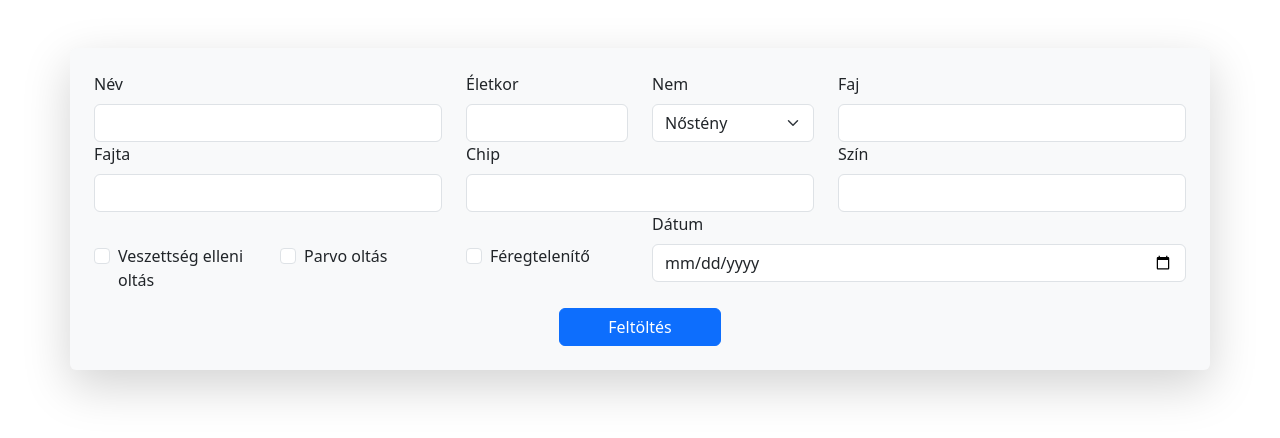
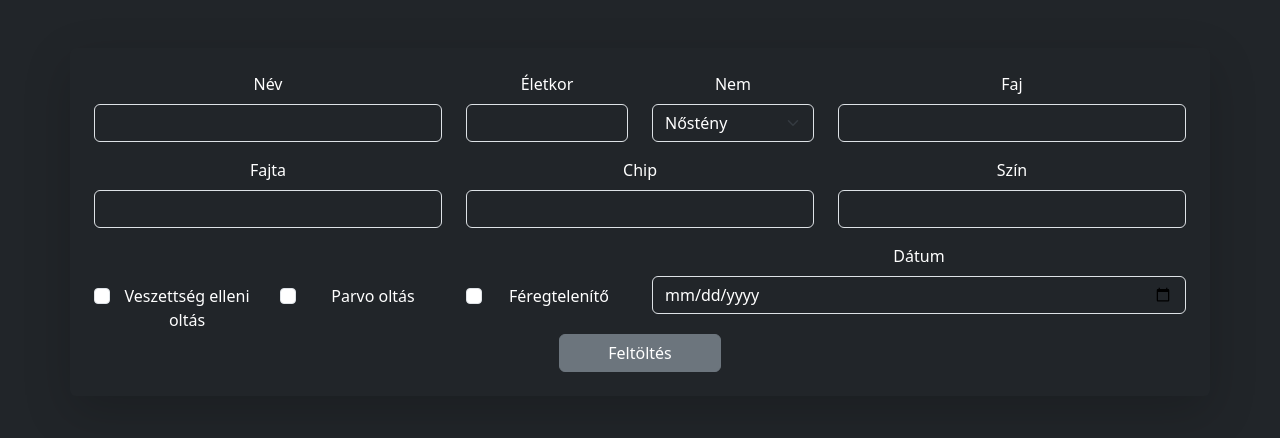
Before and after one commit to bandiiskola/MenhelyProjekt, an Angular app in the folder Menhely/: page /feltoltes in a window 1280 px wide. Shown: the top 438 px of the page. Built offline with nearby package versions, Linux system fonts and the light colour scheme.

Commit message:
teljesen kész

```diff
--- a/Menhely/src/app/app.component.html
+++ b/Menhely/src/app/app.component.html
@@ -4,9 +4,8 @@
     <meta charset="UTF-8">
     <meta name="viewport" content="width=device-width, initial-scale=1.0">
     <title>Document</title>
-    <link href="https://cdn.jsdelivr.net/npm/bootstrap@5.3.3/dist/css/bootstrap.min.css" rel="stylesheet" integrity="sha384-QWTKZyjpPEjISv5WaRU9OFeRpok6YctnYmDr5pNlyT2bRjXh0JMhjY6hW+ALEwIH" crossorigin="anonymous">
 </head>
-<body>
+<body class="bg-dark">
     <router-outlet></router-outlet>
 </body>
 </html>
--- a/Menhely/src/app/input/input.component.html
+++ b/Menhely/src/app/input/input.component.html
@@ -1,17 +1,13 @@
-<form
-  class="container mt-5 p-4 rounded shadow-lg bg-light"
-  (ngSubmit)="onSubmit()"
->
+<div class="container mt-5 p-4 rounded shadow-lg bg-dark text-white text-center">
 <div class="row">
   <div class="col-md-4">
     <label for="name" class="form-label">Név</label>
     <input
       type="text"
       id="name"
-      class="form-control"
+      class="form-control bg-dark text-white"
       maxlength="50"
       name="nev"
-      required
     />
   </div>
   <div class="col-md-2">
@@ -19,20 +15,18 @@
     <input
       type="number"
       id="age"
-      class="form-control"
+      class="form-control bg-dark text-white"
       oninput="javascript: if (this.value.length > this.maxLength) this.value = this.value.slice(0, this.maxLength);"
       maxlength="3"
       name="eletkor"
-      required
     />
   </div>
   <div class="col-md-2">
     <label for="gender" class="form-label">Nem</label>
     <select
       id="gender"
-      class="form-select"
+      class="form-select bg-dark text-white"
       name="nem"
-      required
     >
       <option value="0">Nőstény</option>
       <option value="1">Hím</option>
@@ -43,23 +37,21 @@
     <input
       type="text"
       id="species"
-      class="form-control"
+      class="form-control bg-dark text-white"
       maxlength="40"
       name="faj"
-      required
     />
   </div>
 </div>
-<div class="row">
+<div class="row mt-3">
   <div class="col-md-4">
     <label for="breed" class="form-label">Fajta</label>
     <input
       type="text"
       id="breed"
-      class="form-control"
+      class="form-control bg-dark text-white"
       maxlength="50"
       name="fajta"
-      required
     />
   </div>
   <div class="col-md-4">
@@ -67,11 +59,10 @@
     <input
       type="text"
       id="chip"
-      class="form-control"
+      class="form-control bg-dark text-white"
       maxlength="15"
       pattern="[0-9]{15}"
       name="chip"
-      required
     />
   </div>
   <div class="col-md-4">
@@ -79,16 +70,15 @@
     <input
       type="text"
       id="color"
-      class="form-control"
+      class="form-control bg-dark text-white"
       maxlength="40"
       name="szin"
-      required
     />
   </div>
 </div>
-<div class="row">
-  <div class="col-md-2" style="margin-top: 2rem;">
-    <div class="form-check mb-3">
+<div class="row mt-3">
+  <div class="col-md-2" style="margin-top: 2.5rem;">
+    <div class="form-check">
       <label class="form-check-label" for="rabies">Veszettség elleni oltás</label>
       <input
         class="form-check-input"
@@ -98,7 +88,7 @@
       />
     </div>
   </div>
-  <div class="col-md-2" style="margin-top: 2rem;">
+  <div class="col-md-2" style="margin-top: 2.5rem;">
     <div class="form-check mb-3">
       <input
         class="form-check-input"
@@ -109,7 +99,7 @@
       <label class="form-check-label" for="parvo">Parvo oltás</label>
     </div>
   </div>
-  <div class="col-md-2" style="margin-top: 2rem;">
+  <div class="col-md-2" style="margin-top: 2.5rem;">
     <div class="form-check mb-3">
       <input
         class="form-check-input"
@@ -126,15 +116,14 @@
       <input
         type="date"
         id="date"
-        class="form-control"
+        class="form-control bg-dark text-white"
         name="datum"
-        required
       />
     </div>
   </div>
 </div>
 <div class="row">
 <div class="col-md-5"></div>
-<div class="col-md-2"><button type="submit" class="btn btn-primary w-100">Feltöltés</button></div>
+<div class="col-md-2"><button (click)="onSubmit" class="btn btn-secondary w-100">Feltöltés</button></div>
 </div>
-</form>
+</div>
--- a/Menhely/src/app/input/input.component.ts
+++ b/Menhely/src/app/input/input.component.ts
@@ -17,7 +17,7 @@ export class InputComponent{
 
   constructor(private http: HttpClient) {}
 
-  onSubmit() {
+  onSubmit():void {
 
     const nev = (document.getElementById('name') as HTMLInputElement).value;
     const eletkor = (document.getElementById('age') as HTMLInputElement).value;
@@ -31,6 +31,25 @@ export class InputComponent{
     const fereghajto = (document.getElementById('deworming') as HTMLInputElement).checked ? 1 : 0;
     const datum = (document.getElementById('date') as HTMLInputElement).value;
 
+    const mezok = [
+      { id: 'name', value: (document.getElementById('name') as HTMLInputElement).value },
+      { id: 'age', value: (document.getElementById('age') as HTMLInputElement).value },
+      { id: 'gender', value: (document.getElementById('gender') as HTMLSelectElement).value },
+      { id: 'species', value: (document.getElementById('species') as HTMLInputElement).value },
+      { id: 'breed', value: (document.getElementById('breed') as HTMLInputElement).value },
+      { id: 'chip', value: (document.getElementById('chip') as HTMLInputElement).value },
+      { id: 'color', value: (document.getElementById('color') as HTMLInputElement).value },
+      { id: 'date', value: (document.getElementById('date') as HTMLInputElement).value }
+    ];
+
+    const hianyzomezok = mezok.filter(mezok => !mezok.value);
+
+    if (hianyzomezok.length > 0) {
+      alert("Töltsd ki az összes mezőt!")
+    }
+    else {
+      if(chip.length==15)
+      {
         const url = `https://berenandor.moriczcloud.hu/menhely/feltoltes/${nev}/${eletkor}/${fajta}/${szin}/${nem}/${chip}/${faj}/${veszettseg}/${parvo}/${fereghajto}/${datum}`;
 
 
@@ -42,4 +61,11 @@ export class InputComponent{
           alert('Hiba történt a feltöltés során.');
         });
       }
+      else
+      {
+        alert("A chipnek pontosan 15 számjegyből kell állnia!")
       }
+    }
+
+  }
+}
--- a/Menhely/src/index.html
+++ b/Menhely/src/index.html
@@ -6,8 +6,9 @@
   <base href="/">
   <meta name="viewport" content="width=device-width, initial-scale=1">
   <link rel="icon" type="image/x-icon" href="favicon.ico">
+  <link href="https://cdn.jsdelivr.net/npm/bootstrap@5.3.3/dist/css/bootstrap.min.css" rel="stylesheet" integrity="sha384-QWTKZyjpPEjISv5WaRU9OFeRpok6YctnYmDr5pNlyT2bRjXh0JMhjY6hW+ALEwIH" crossorigin="anonymous">
 </head>
-<body>
+<body class="bg-dark">
   <app-root></app-root>
 </body>
 </html>
```
Lines whose indentation alone changed are shown as unchanged.
